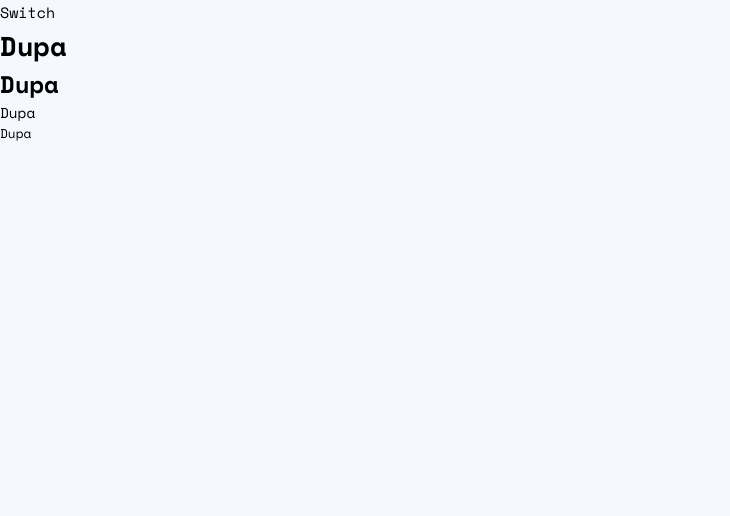
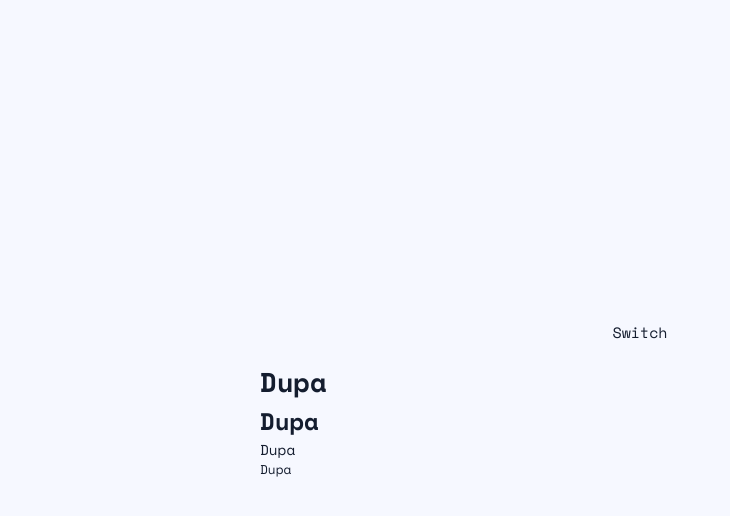
Before and after one commit to Gr34sy/frontendmentor-devfinder, a React (Create React App) app: page / in a window 1280 px wide. Shown: the top 516 px of the page, without its empty margins (0-730 px from the left). Built offline with nearby package versions, Linux system fonts and the light colour scheme.

Commit message:
added layout positioning

```diff
--- a/src/App.css
+++ b/src/App.css
@@ -7,3 +7,10 @@
   width: 300px;
   height: 80px;
 }
+
+.layout__wrapper{
+  --max-width: 760px;
+  width: min(100% - 2rem, var(--max-width));
+
+  grid-template-rows: auto 1fr;
+}
--- a/src/App.js
+++ b/src/App.js
@@ -1,21 +1,23 @@
-import './App.css';
-import { Layout } from './components/Layout';
-import { useState } from 'react';
+import "./App.css";
+import { Layout } from "./components/Layout";
+import { useState } from "react";
 
 function App() {
   const [darkmode, setDarkmode] = useState(false);
-  function toggleMode(){
+  function toggleMode() {
     setDarkmode((prevMode) => !prevMode);
   }
 
   return (
-    <div className={darkmode ? "App dark" : "App" }>
+    <div className={darkmode ? "App dark" : "App"}>
       <Layout>
-          <button onClick={toggleMode}>Switch</button>
+        <button onClick={toggleMode}>Switch</button>
+        <div>
           <h1>Dupa</h1>
           <h2>Dupa</h2>
           <h3>Dupa</h3>
           <h4>Dupa</h4>
+        </div>
       </Layout>
     </div>
   );
--- a/src/components/Layout.js
+++ b/src/components/Layout.js
@@ -1,7 +1,7 @@
-export function Layout(props){
-    return (
-        <main className="bg-white-300 dark:bg-slate-800">
-            {props.children}
-        </main>
-    )
+export function Layout(props) {
+  return (
+    <main className="bg-white-300 text-slate-900 dark:bg-slate-800 dark:text-white-100">
+      <div className="layout__wrapper mx-auto h-full flex flex-col justify-center gap-4">{props.children}</div>
+    </main>
+  );
 }
```
